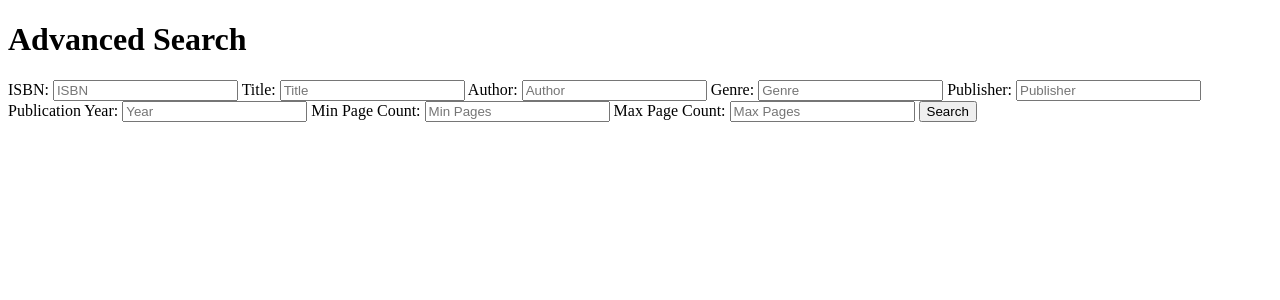
After one commit to zhafee3/CS_480_Book_Review_App, a Flask app: page /advanced_search in a window 1280 px wide. The commit adds this page. Shown: the top 300 px of the page. Run offline with Flask 3, Linux system fonts and the light colour scheme; a user stored in the database is signed in.

Commit message:
Adding Advanced Search

```diff
--- a/app.py
+++ b/app.py
@@ -145,6 +145,66 @@ def search_data():
     # Render the HTML template
     return render_template('search.html', search_query=search_query, rows=rows)
 
+@app.route('/advanced_search', methods=['GET', 'POST'])
+def advanced_search():
+    if 'user_id' not in session:
+        flash('Please log in to access this page.', 'warning')
+        return redirect(url_for('login'))
+
+    search_query = None
+    rows = []
+
+    # If the form is submitted
+    if request.method == 'POST':
+
+        isbn = request.form.get('isbn', '').strip()
+        title = request.form.get('title', '').strip()
+        author = request.form.get('author', '').strip()
+        genre = request.form.get('genre', '').strip()
+        publisher = request.form.get('publisher', '').strip()
+        publication_year = request.form.get('publication_year', '').strip()
+        min_page_count = request.form.get('min_page_count', '').strip()
+        max_page_count = request.form.get('max_page_count', '').strip()
+
+        # Connect to the database
+        connection = get_db_connection()
+        cursor = connection.cursor()
+
+        # SQL query with wildcard search
+        query = """
+        SELECT isbn, title, author, genre, publisher, publication_year, page_count
+        FROM Books
+        WHERE (%s = '' OR isbn LIKE %s)
+          AND (%s = '' OR title LIKE %s)
+          AND (%s = '' OR author LIKE %s)
+          AND (%s = '' OR genre LIKE %s)
+          AND (%s = '' OR publisher LIKE %s)
+          AND (%s = '' OR publication_year = %s)
+          AND (%s = '' OR page_count >= %s)
+          AND (%s = '' OR page_count <= %s)
+        """
+        params = [
+            isbn, f"%{isbn}%",
+            title, f"%{title}%",
+            author, f"%{author}%",
+            genre, f"%{genre}%",
+            publisher, f"%{publisher}%",
+            publication_year, publication_year,
+            min_page_count, min_page_count,
+            max_page_count, max_page_count
+        ]
+        cursor.execute(query, params)
+
+        # Fetch the results
+        rows = cursor.fetchall()
+
+        # Close the connection
+        cursor.close()
+        connection.close()
+
+    # Render the HTML template
+    return render_template('advanced_search.html', search_query=search_query, rows=rows)
+
 @app.route('/add_review/<isbn>', methods=['GET', 'POST'])
 def add_review(isbn):
     if 'user_id' not in session:
@@ -178,7 +238,7 @@ def add_review(isbn):
                 )
                 connection.commit()
                 flash('Review submitted successfully!', 'success')
-                return redirect(url_for('search_data'))
+                return redirect(url_for('search_data'))  # Redirect to search page
             except mysql.connector.Error as err:
                 flash(f'Error submitting review: {err}', 'danger')
 
--- /dev/null
+++ b/templates/advanced_search.html
@@ -0,0 +1,73 @@
+<!DOCTYPE html>
+<html lang="en">
+<head>
+    <meta charset="UTF-8">
+    <meta name="viewport" content="width=device-width, initial-scale=1.0">
+    <title>Advanced Search</title>
+</head>
+<body>
+    <h1>Advanced Search</h1>
+    <form method="POST">
+        <label for="isbn">ISBN:</label>
+        <input type="text" id="isbn" name="isbn" placeholder="ISBN" value="{{ request.form.isbn or '' }}">
+
+        <label for="title">Title:</label>
+        <input type="text" id="title" name="title" placeholder="Title" value="{{ request.form.title or '' }}">
+
+        <label for="author">Author:</label>
+        <input type="text" id="author" name="author" placeholder="Author" value="{{ request.form.author or '' }}">
+
+        <label for="genre">Genre:</label>
+        <input type="text" id="genre" name="genre" placeholder="Genre" value="{{ request.form.genre or '' }}">
+
+        <label for="publisher">Publisher:</label>
+        <input type="text" id="publisher" name="publisher" placeholder="Publisher" value="{{ request.form.publisher or '' }}">
+
+        <label for="publication_year">Publication Year:</label>
+        <input type="number" id="publication_year" name="publication_year" placeholder="Year" value="{{ request.form.publication_year or '' }}">
+
+        <label for="min_page_count">Min Page Count:</label>
+        <input type="number" id="min_page_count" name="min_page_count" placeholder="Min Pages" value="{{ request.form.min_page_count or '' }}">
+
+        <label for="max_page_count">Max Page Count:</label>
+        <input type="number" id="max_page_count" name="max_page_count" placeholder="Max Pages" value="{{ request.form.max_page_count or '' }}">
+
+        <button type="submit">Search</button>
+    </form>
+
+    {% if rows %}
+    <h2>Search Results</h2>
+    <table>
+        <tr>
+            <th>ISBN</th>
+            <th>Title</th>
+            <th>Author</th>
+            <th>Genre</th>
+            <th>Publisher</th>
+            <th>Publication Year</th>
+            <th>Page Count</th>
+	    <th>Actions</th>
+        </tr>
+        {% for row in rows %}
+        <tr>
+            <td>{{ row[0] }}</td>
+            <td>{{ row[1] }}</td>
+            <td>{{ row[2] }}</td>
+            <td>{{ row[3] }}</td>
+            <td>{{ row[4] }}</td>
+            <td>{{ row[5] }}</td>
+            <td>{{ row[6] }}</td>
+		<td>
+		     <a href="{{ url_for('add_review', isbn=row[0]) }}">
+                        <button type="button">Add Review</button>
+                    </a>
+                </td>
+
+        </tr>
+        {% endfor %}
+    </table>
+    {% elif request.method == 'POST' %}
+    <p>No results found.</p>
+    {% endif %}
+</body>
+</html>
--- a/templates/search.html
+++ b/templates/search.html
@@ -22,6 +22,10 @@
         <button type="submit">Search</button>
     </form>
     <br>
+
+    <a href="{{ url_for('advanced_search') }}">
+        <button type="button">Go to Advanced Search</button>
+    </a>
 
     {% if rows %}
         <table>
```
